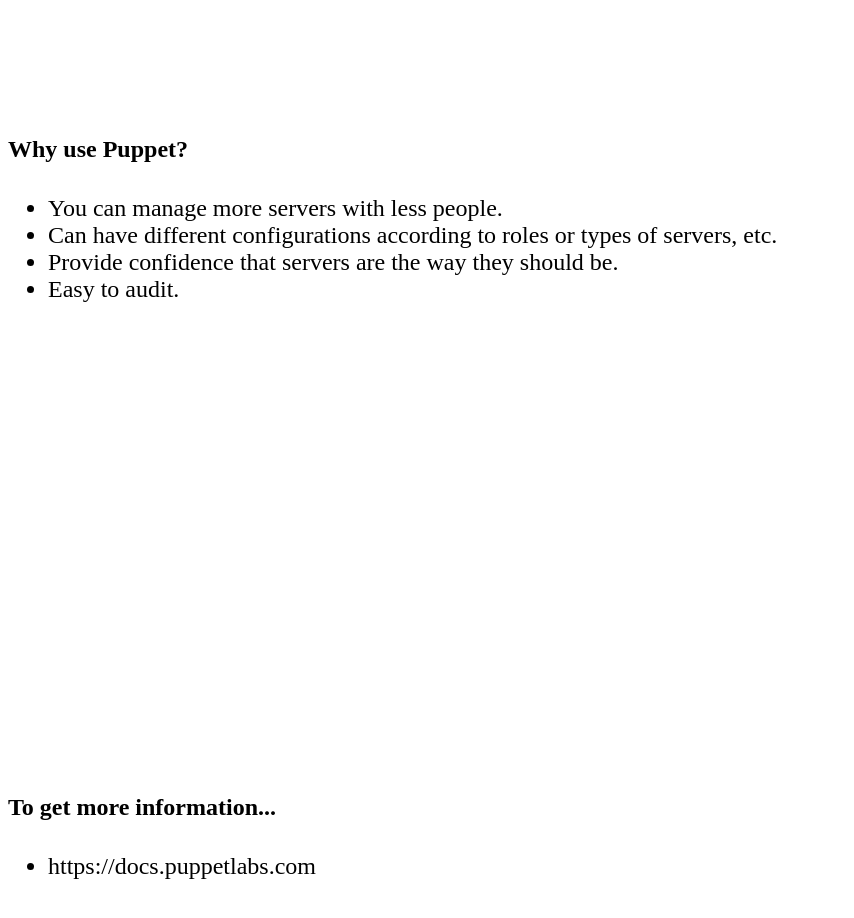
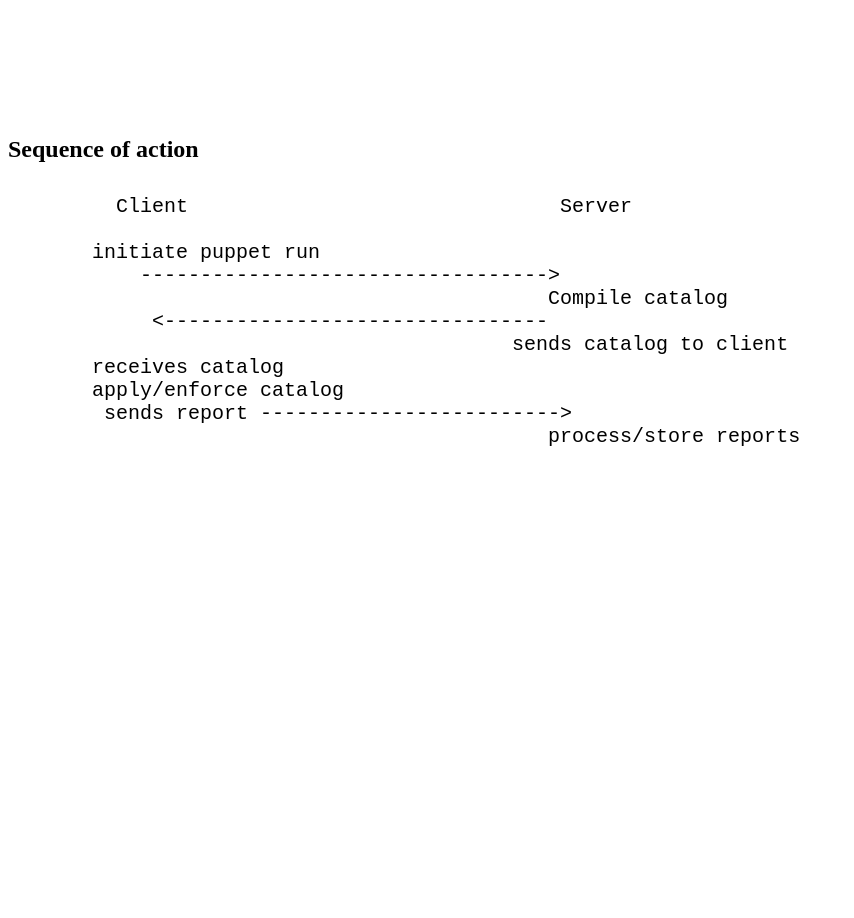
Before and after one commit to pganthavorn/puppet, a plain HTML site: page intro/index.html in a window 1280 px wide. Shown: the part 4740-5658 px from the top of the page, without its empty margins (0-854 px from the left). Drawn offline with Linux system fonts and the light colour scheme.

```diff
--- a/intro/index.html
+++ b/intro/index.html
@@ -126,6 +126,21 @@ Jun 22 10:36:54 clienthost puppet-agent[8697]: Applied catalog in 1.65 seconds
 
 </pre>
 <p class="bottom-three">
+<h4>Sequence of action</h4>
+<pre>
+         Client                               Server
+
+       initiate puppet run
+           ---------------------------------->
+                                             Compile catalog
+            <--------------------------------
+                                          sends catalog to client
+       receives catalog
+       apply/enforce catalog
+        sends report ------------------------->
+                                             process/store reports
+</pre>
+<p class="bottom-three">
 <h4>Why use Puppet?</h4>
 <ul>
 <li>You can manage more servers with less people.
```
